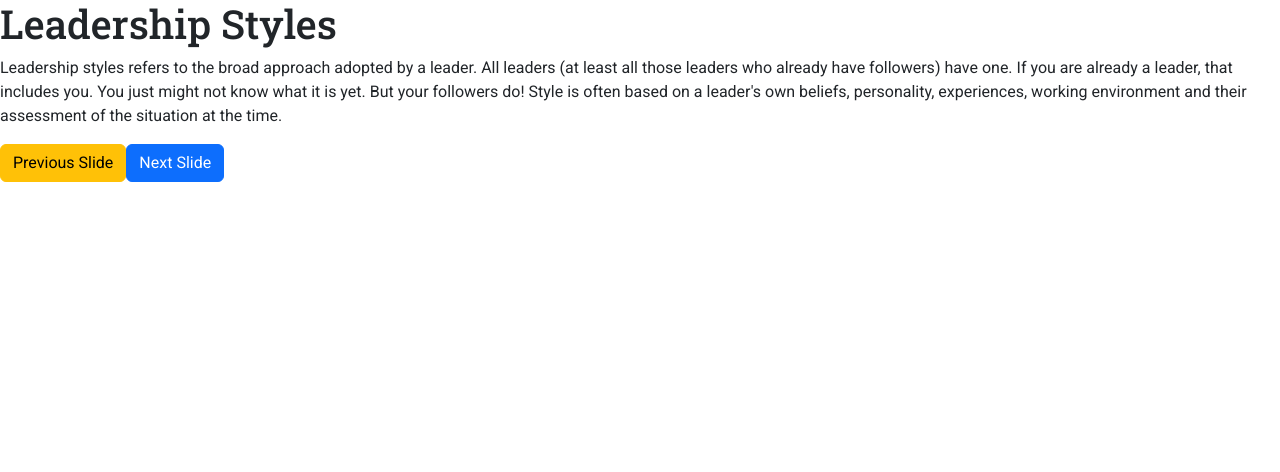
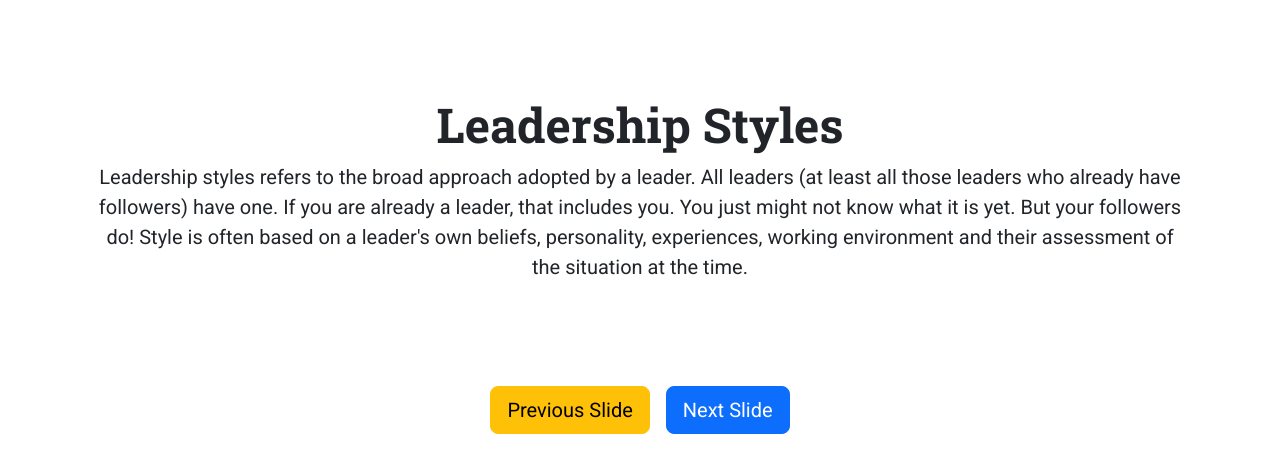
Before and after one commit to ianaack/d2l, a React (Create React App) app: page /leadership-styles in a window 1280 px wide. Shown: the top 472 px of the page. Built offline with nearby package versions, Linux system fonts and the light colour scheme.

Commit message:
Styling: updated leadership styles page

```diff
--- a/src/pages/LeadershipStyles.jsx
+++ b/src/pages/LeadershipStyles.jsx
@@ -2,22 +2,26 @@ import { Link } from "react-router-dom";
 
 const LeadershipStyles = () => {
 	return (
-		<div>
-			<h1>Leadership Styles</h1>
-			<p>
-				Leadership styles refers to the broad approach adopted by a leader. All
-				leaders (at least all those leaders who already have followers) have
-				one. If you are already a leader, that includes you. You just might not
-				know what it is yet. But your followers do! Style is often based on a
-				leader's own beliefs, personality, experiences, working environment and
-				their assessment of the situation at the time.
-			</p>
-			<div className="">
-				<Link to="/">
-					<button className="btn btn-warning">Previous Slide</button>
+		<div className="container">
+			<div className="px-2 py-5 my-5 text-center">
+				<h1 className="display-5 fw-bold">Leadership Styles</h1>
+				<p className="mb-2 fs-5">
+					Leadership styles refers to the broad approach adopted by a leader.
+					All leaders (at least all those leaders who already have followers)
+					have one. If you are already a leader, that includes you. You just
+					might not know what it is yet. But your followers do! Style is often
+					based on a leader's own beliefs, personality, experiences, working
+					environment and their assessment of the situation at the time.
+				</p>
+			</div>
+			<div className="text-center">
+				<Link to="/objectives">
+					<button className="btn btn-lg btn-warning mx-2">
+						Previous Slide
+					</button>
 				</Link>
 				<Link to="/leadership-styles/styles">
-					<button className="btn btn-primary">Next Slide</button>
+					<button className="btn btn-lg btn-primary mx-2">Next Slide</button>
 				</Link>
 			</div>
 		</div>
--- a/src/pages/Objectives.jsx
+++ b/src/pages/Objectives.jsx
@@ -5,7 +5,7 @@ const Objectives = () => {
 		<div className="container">
 			<div className="px-2 py-5 my-5 text-center">
 				<h1 className="display-5 fw-bold">Learning Objectives</h1>
-				<p className="lead mb-2">
+				<p className="mb-2 fs-5">
 					By the end of this module, you should be able to:
 				</p>
 				<div className="d-flex justify-content-center flex-wrap">
@@ -17,8 +17,13 @@ const Objectives = () => {
 				</div>
 			</div>
 			<div className="text-center">
+				<Link to="/">
+					<button className="btn btn-lg btn-warning mx-2">
+						Previous Slide
+					</button>
+				</Link>
 				<Link to="/leadership-styles">
-					<button className="btn btn-primary">Next Slide</button>
+					<button className="btn btn-lg btn-primary mx-2">Next Slide</button>
 				</Link>
 			</div>
 		</div>
```
